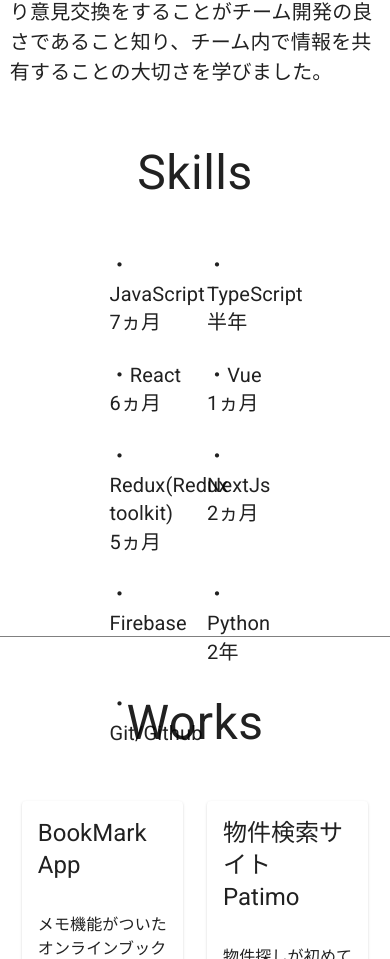
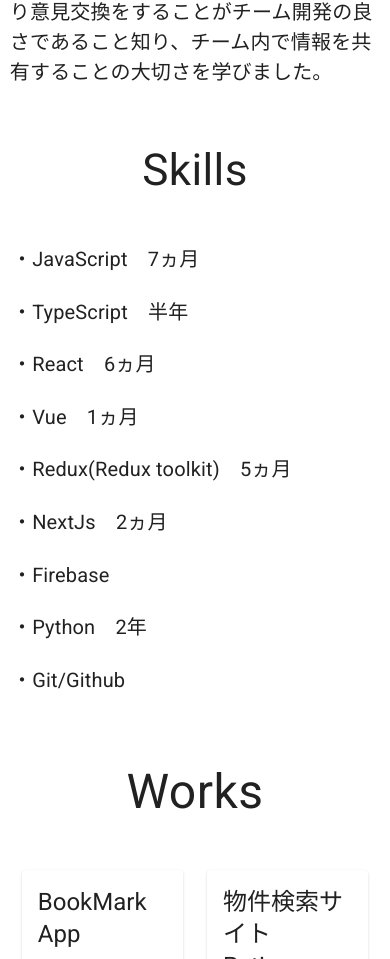
Before and after one commit to ken2pg/portfolio2020, a Next.js app: page / in a window 390 px wide. Shown: the part 1459-2418 px from the top of the page. Built offline with nearby package versions, Linux system fonts and the light colour scheme.

Commit message:
メディアクエリの追加、text内容の追加

```diff
--- a/src/components/Skills.tsx
+++ b/src/components/Skills.tsx
@@ -5,8 +5,7 @@
 const useStyles = makeStyles((theme: Theme) => ({
   root: {
     width: '100%',
-    height: '500px',
-    borderBottom: '1px solid gray',
+    height: '100%',
   },
   title: {
     display: 'flex',
@@ -14,9 +13,30 @@
     marginTop: '50px',
     marginBottom: '30px',
     fontSize: '48px',
+    ['@media(max-width:1024px)']: {
+      fontSize: '44px',
+    },
   },
   grid: {
-    width: '50%',
+    width: '700px',
+    ['@media(max-width:1024px)']: {
+      width: '95%',
+    },
+    ['@media(max-width:768px)']: {
+      display: 'none',
+    },
+    margin: '0 auto',
+  },
+  grid2: {
+    width: '95%',
+    display: 'none',
+    ['@media(max-width:1024px)']: {
+      width: '95%',
+    },
+    ['@media(max-width:768px)']: {
+      display: 'inline-block',
+      margin: '0 auto',
+    },
     margin: '0 auto',
   },
   gridItem: {
@@ -48,6 +68,15 @@
           );
         })}
       </Grid>
+      <Grid className={classes.grid2} container spacing={3}>
+        {skills.map((skill) => {
+          return (
+            <Grid item xs={12} className={classes.gridItem}>
+              ・{skill.name}　{skill.period}
+            </Grid>
+          );
+        })}
+      </Grid>
     </div>
   );
 };
```
